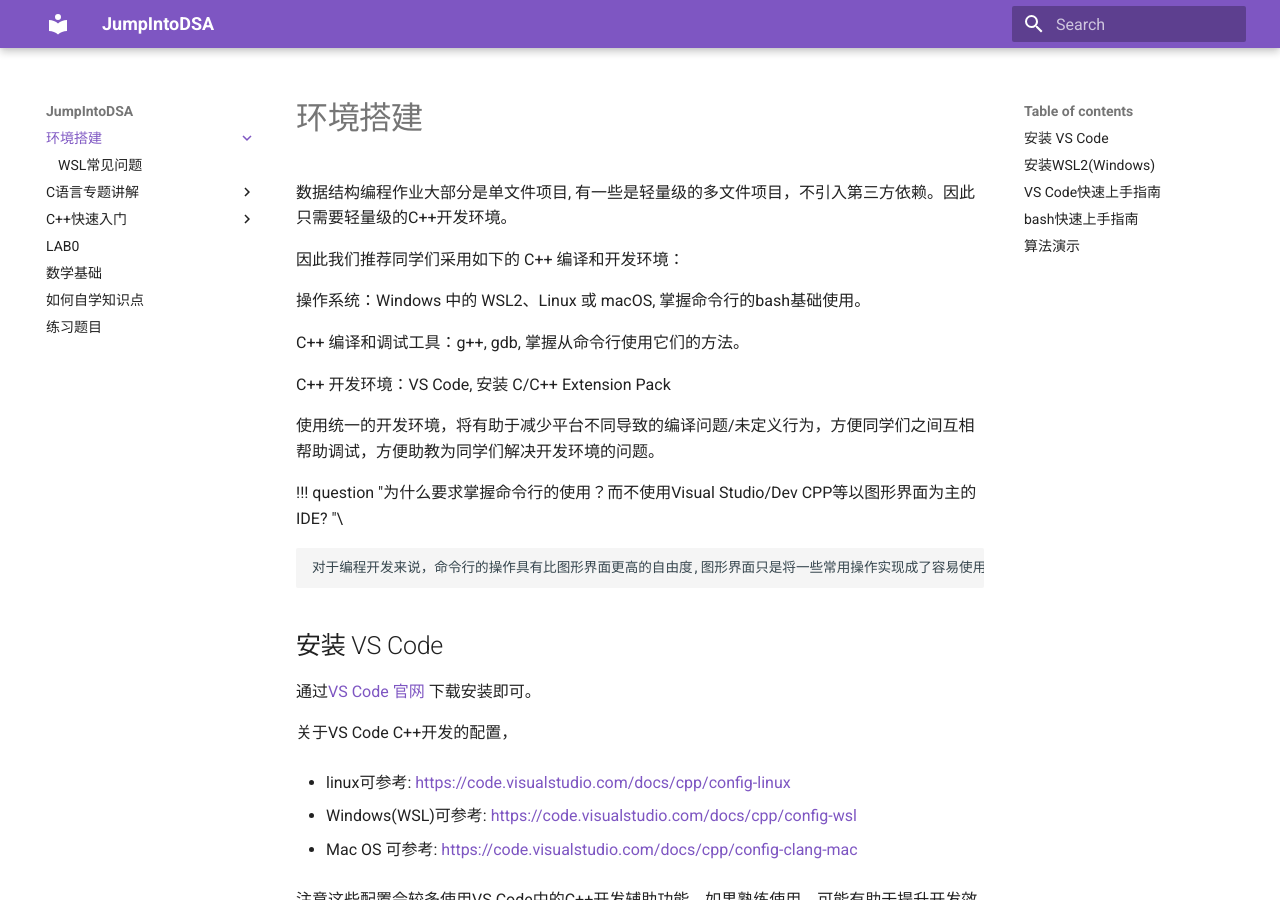
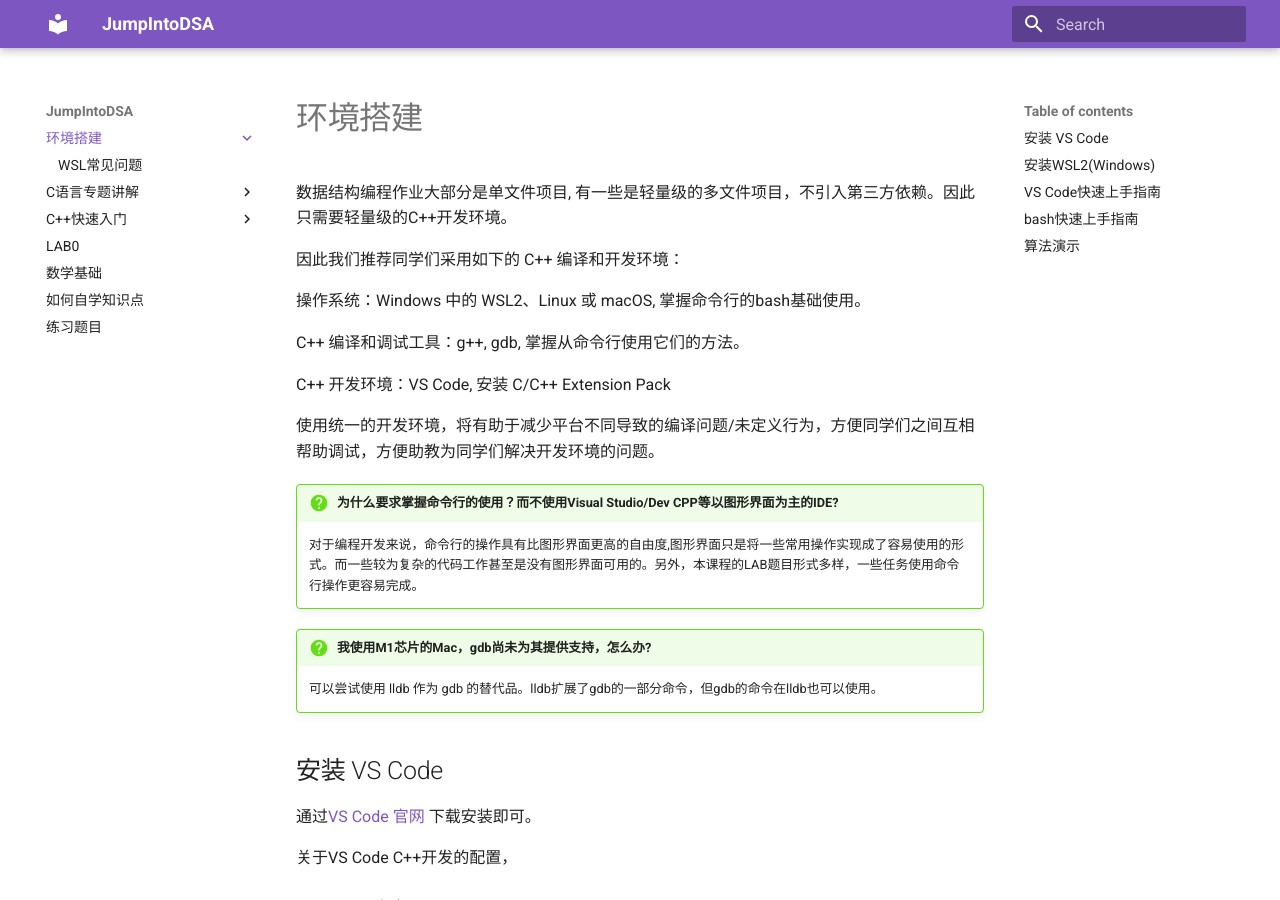
Before and after one commit to Tsinghua-DSA/JumpIntoDSA, an MkDocs documentation site: the page built from docs/Environment/index.md, in a window 1280 px wide and 900 px high. Built offline with MkDocs 1.6.1 and Material for MkDocs 9.7.7, drawn with Linux system fonts in a browser that asks for light colours.

Commit message:
M1  gdb lldb

```diff
--- a/docs/Environment/index.md
+++ b/docs/Environment/index.md
@@ -13,10 +13,13 @@ C++ 开发环境：VS Code, 安装 C/C++ Extension Pack
 使用统一的开发环境，将有助于减少平台不同导致的编译问题/未定义行为，方便同学们之间互相帮助调试，方便助教为同学们解决开发环境的问题。
 
 
-!!! question "为什么要求掌握命令行的使用？而不使用Visual Studio/Dev CPP等以图形界面为主的IDE? "\
+!!! question "为什么要求掌握命令行的使用？而不使用Visual Studio/Dev CPP等以图形界面为主的IDE? "
 
     对于编程开发来说，命令行的操作具有比图形界面更高的自由度,图形界面只是将一些常用操作实现成了容易使用的形式。而一些较为复杂的代码工作甚至是没有图形界面可用的。另外，本课程的LAB题目形式多样，一些任务使用命令行操作更容易完成。
 
+!!! question "我使用M1芯片的Mac，gdb尚未为其提供支持，怎么办?"
+
+    可以尝试使用 lldb 作为 gdb 的替代品。lldb扩展了gdb的一部分命令，但gdb的命令在lldb也可以使用。
 
 ## 安装 VS Code
 
```
